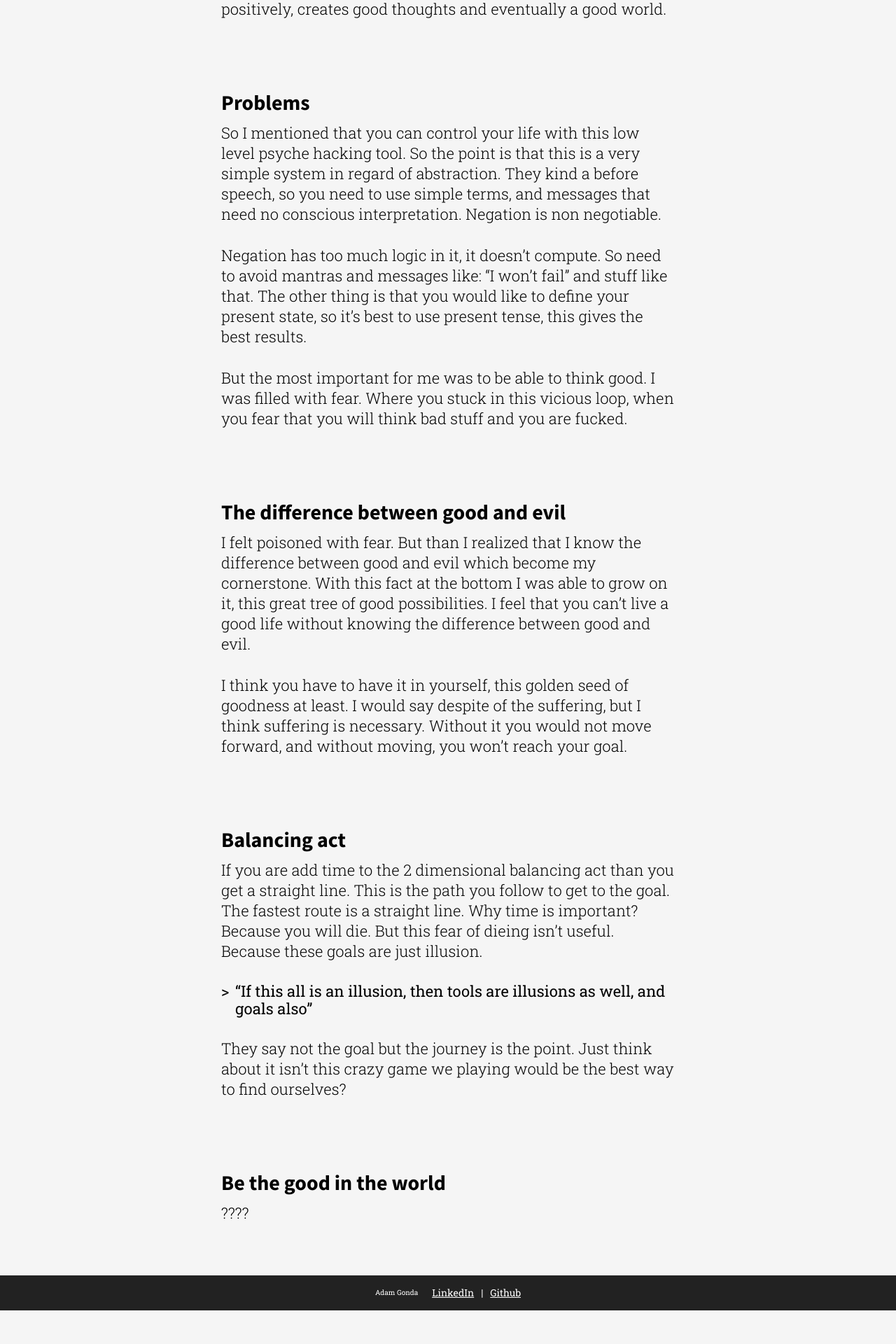
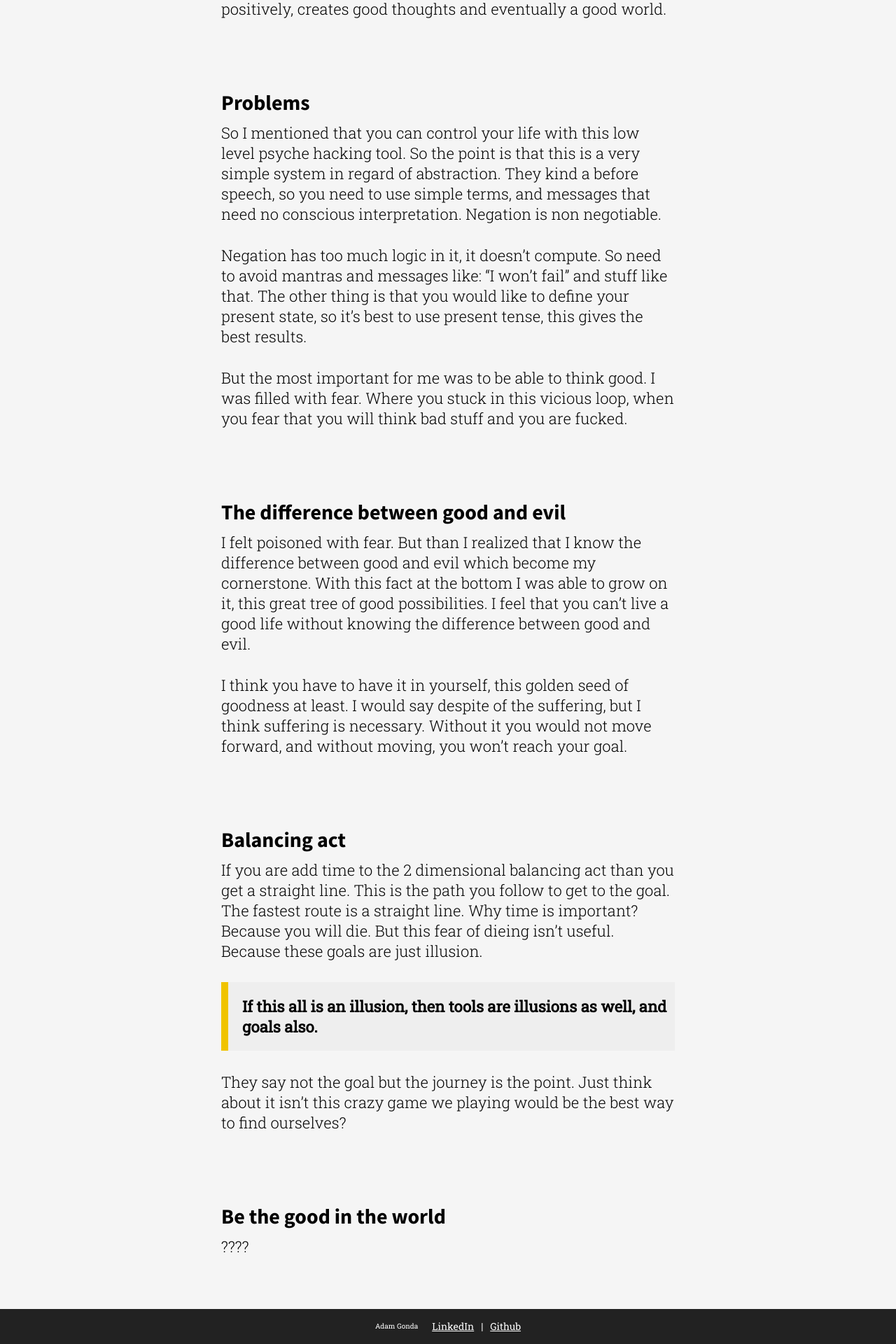
Before and after one commit to AdamGonda/adamgonda.com, a Jekyll site: the page built from _posts/2021-07-27-Psyche-hacking.md, in a window 1280 px wide. Shown: the part 2192-4112 px from the top of the page at 70% size. Built offline with Jekyll 4.4.1, drawn with Linux system fonts in a browser that asks for light colours; before the commit the page ends 4064 px from its top, so only the background shows below that.

Commit message:
add blockquote style

```diff
--- a/_posts/2021-07-27-Psyche-hacking.md
+++ b/_posts/2021-07-27-Psyche-hacking.md
@@ -84,7 +84,7 @@ This is the path you follow to get to the goal. The fastest route is a straight
 Why time is important? Because you will die. But this fear of dieing isn't useful.
 Because these goals are just illusion.
 
-- “If this all is an illusion, then tools are illusions as well, and goals also"
+> If this all is an illusion, then tools are illusions as well, and goals also.
 
 They say not the goal but the journey is the point. Just think about it
 isn't this crazy game we playing would be the best way to find ourselves?
--- a/assets/css/main.css
+++ b/assets/css/main.css
@@ -264,6 +264,27 @@ footer a {
   left: -20px;
 }
 
+.post blockquote {
+  padding: 20px 0;
+  padding-left: 30px;
+  margin-bottom: 30px;
+  position: relative;
+  background-color: #eeeeee;
+}
+.post blockquote :before {
+  position: absolute;
+  content: "";
+  top: 0;
+  bottom: 0;
+  left: 0;
+  width: 10px;
+  background-color: #F0C300;
+}
+.post blockquote p {
+  font-weight: bold;
+  margin-bottom: 0;
+}
+
 .about {
   display: flex;
   flex-direction: column;
```
Also changed, not shown: sass/post.sass (+21 -0 lines), 1 other file.
